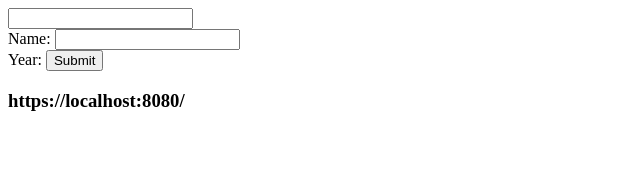
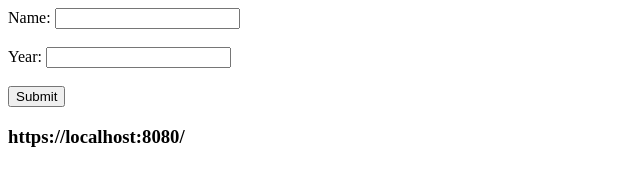
Before and after one commit to acciojob/sharable-urls-Toshika-02, a website: page main.html in a window 1280 px wide. Shown: the whole page, without its empty margins (0-640 px from the left). Drawn offline with Linux system fonts and the light colour scheme.

Commit message:
created a submission

```diff
--- a/main.html
+++ b/main.html
@@ -2,11 +2,13 @@
 <html>
   <body>
 	  <form>
-		  <input id="name" type="text" name="name"><br>
 		  <label for="name">Name: </label>
-		  <input type="number" id="year" name="year"><br>
-		  <label for=number>Year: </label>
-		  <button id="button" type="button" onclick= "Submit()">Submit</button>
+        <input type="text" id="name" name="name"><br><br>
+
+        <label for="year">Year: </label>
+        <input type="number" id="year" name="year"><br><br>
+
+        <button type="button" id="button" onclick="Submit()">Submit</button>
 		  </form>
 
 		  <h3 id="url">https://localhost:8080/</h3>
```
